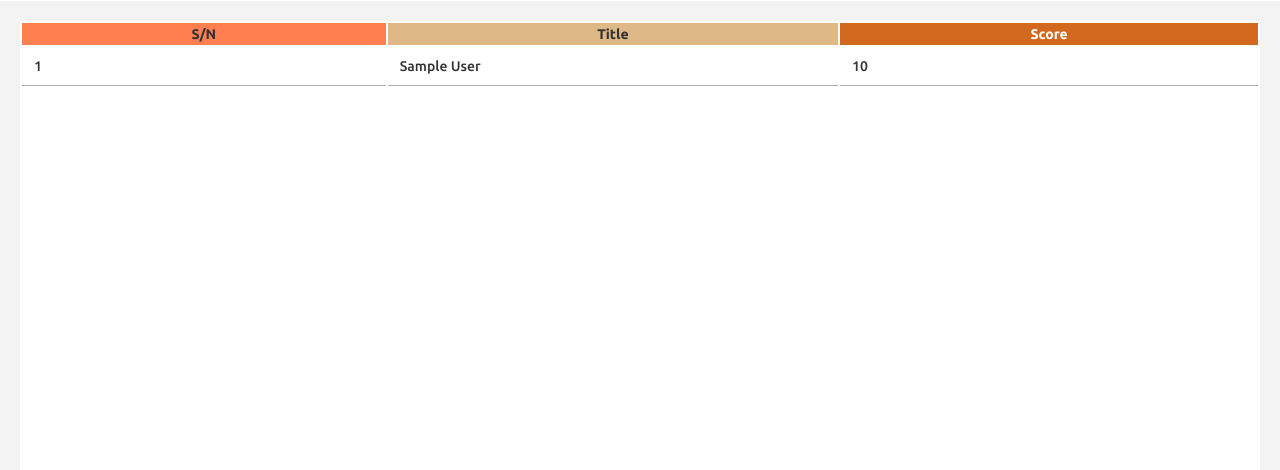
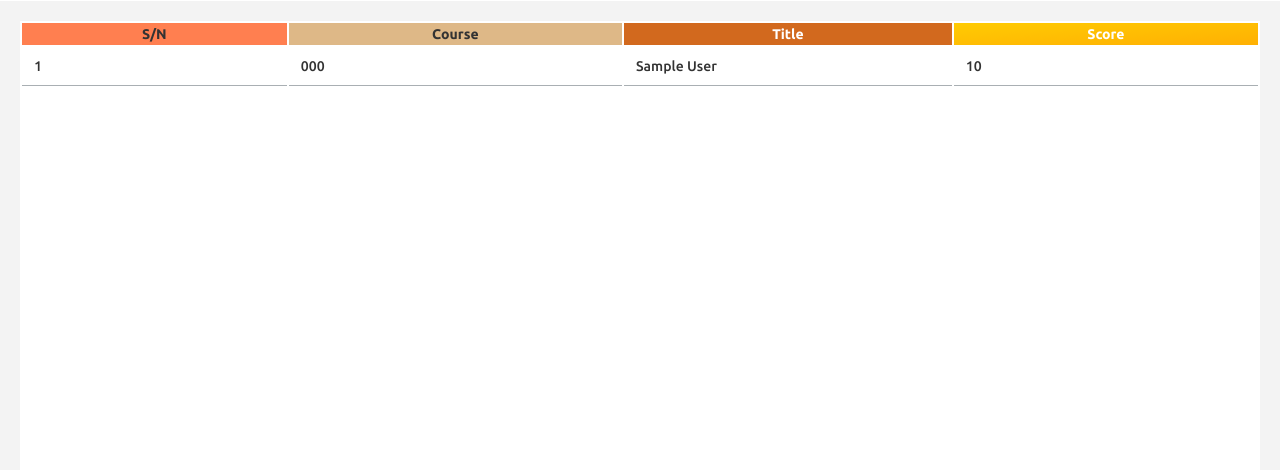
Before and after one commit to jonathan-ikpen/Assigny, a Django app: page /student_score_table in a window 1280 px wide. Shown: the part 97-567 px from the top of the page. Run offline with Django 4.2, Linux system fonts and the light colour scheme; a user stored in the database is signed in; tables that the repository leaves empty hold one stand-in row (values such as "Sample post"); some libraries are stand-ins or nearby versions.

Commit message:
add changes to student score page

```diff
--- a/assignyapp/templates/student-score.html
+++ b/assignyapp/templates/student-score.html
@@ -78,6 +78,7 @@
           <thead class="table-head">
             <tr>
               <th>S/N</th>
+              <th>Course</th>
               <th>Title</th>
               <th>Score</th>
               {% comment %}
@@ -91,13 +92,13 @@
 
             <tr>
               <td>{{forloop.counter}}</td>
-              <td>{{submit.assign_title| truncatewords:2}}</td>
+              <td>{{submit.course_code}}</td>
+              <td>{{submit.assign_title| truncatewords:4}}</td>
               {%if submit.score%}
               <td>{{submit.score}}</td>
               {%else%}
               <td>Not Marked</td>
               {%endif%}
-
             </tr>
             {%endfor%}
           </tbody>
```
Also changed, not shown: db.sqlite3.
